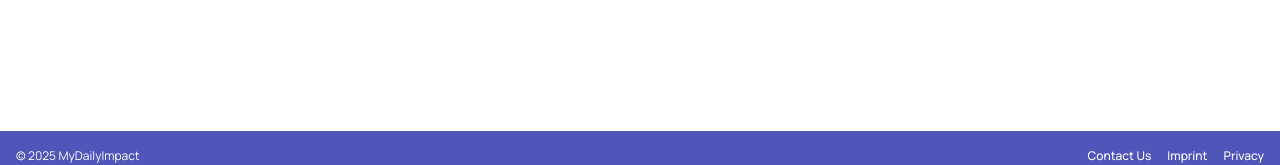
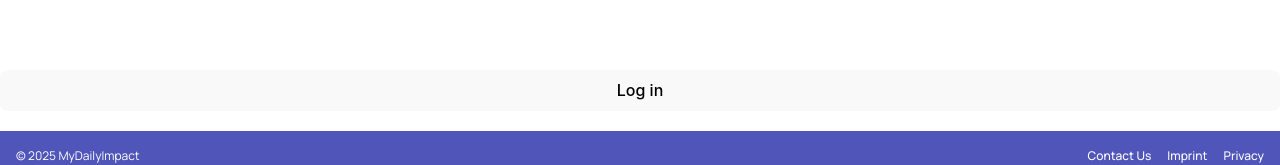
Before and after one commit to TechLabs-Remote-Bootcamp/WS24-MyDailyImpact, a React (Vite) app in the folder mdi-react/: page /login in a window 1280 px wide. Shown: the part 619-784 px from the top of the page. Built offline with nearby package versions, Linux system fonts and the light colour scheme; a web font is replaced by a local one.

Commit message:
fix: working on fixing button

```diff
--- a/mdi-react/src/components/Button.jsx
+++ b/mdi-react/src/components/Button.jsx
@@ -16,12 +16,15 @@
 
 // export default Button;
 
-import React from "react";
-// import "../Button.scss";
+import React from 'react';
 
 const Button = ({ children, onClick, disabled = false }) => {
   return (
-    <button className="button" onClick={onClick} disabled={disabled}>
+    <button
+      className="primary-button"
+      onClick={onClick}
+      disabled={disabled}
+    >
       {children}
     </button>
   );
--- a/mdi-react/src/components/pages/Login.jsx
+++ b/mdi-react/src/components/pages/Login.jsx
@@ -1,6 +1,12 @@
 import "./Login.scss";
 import Content_LR from "../Content_LR";
+import Button from "../Button";
 
 export default function Login() {
-  return <h2>Welcome to the login.</h2>;
+  return (
+  <>
+  <h2>Welcome to the login.</h2>
+    <Button>Log in</Button>
+  </>
+);
 }
```
